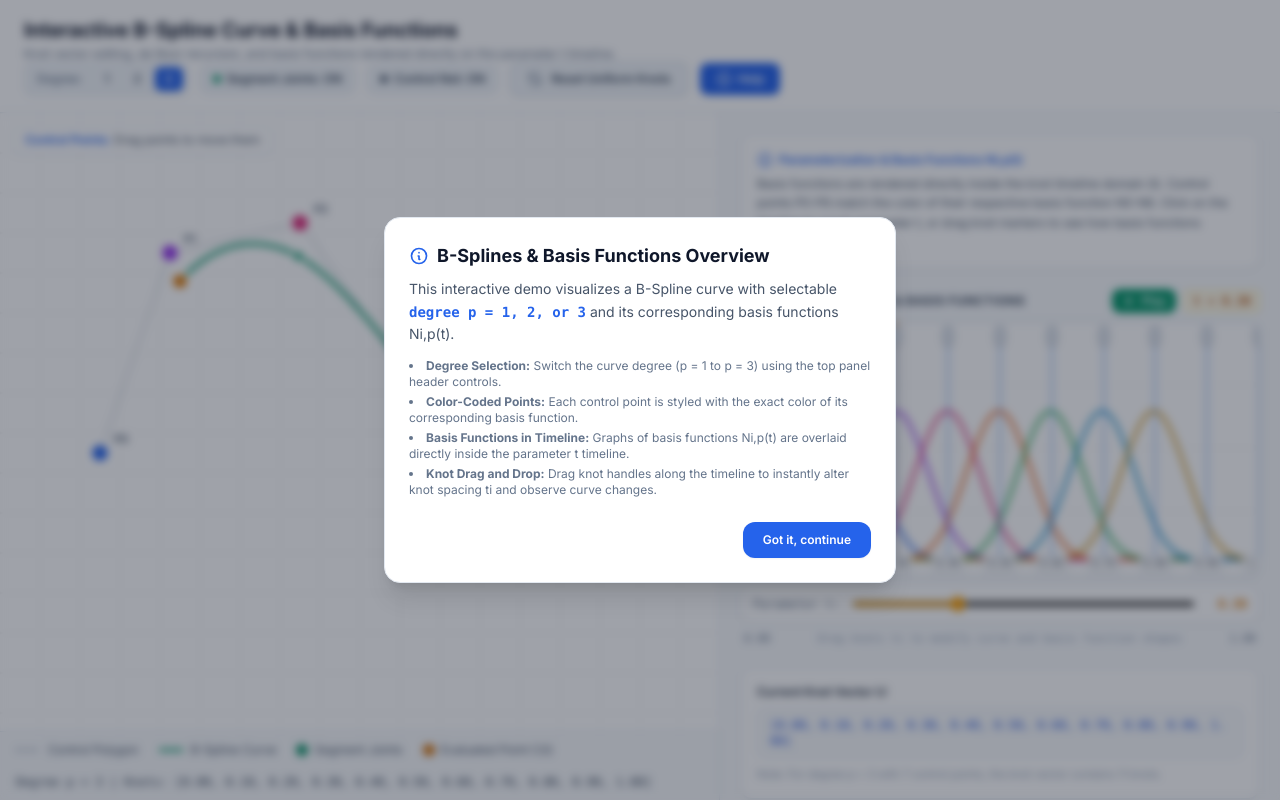
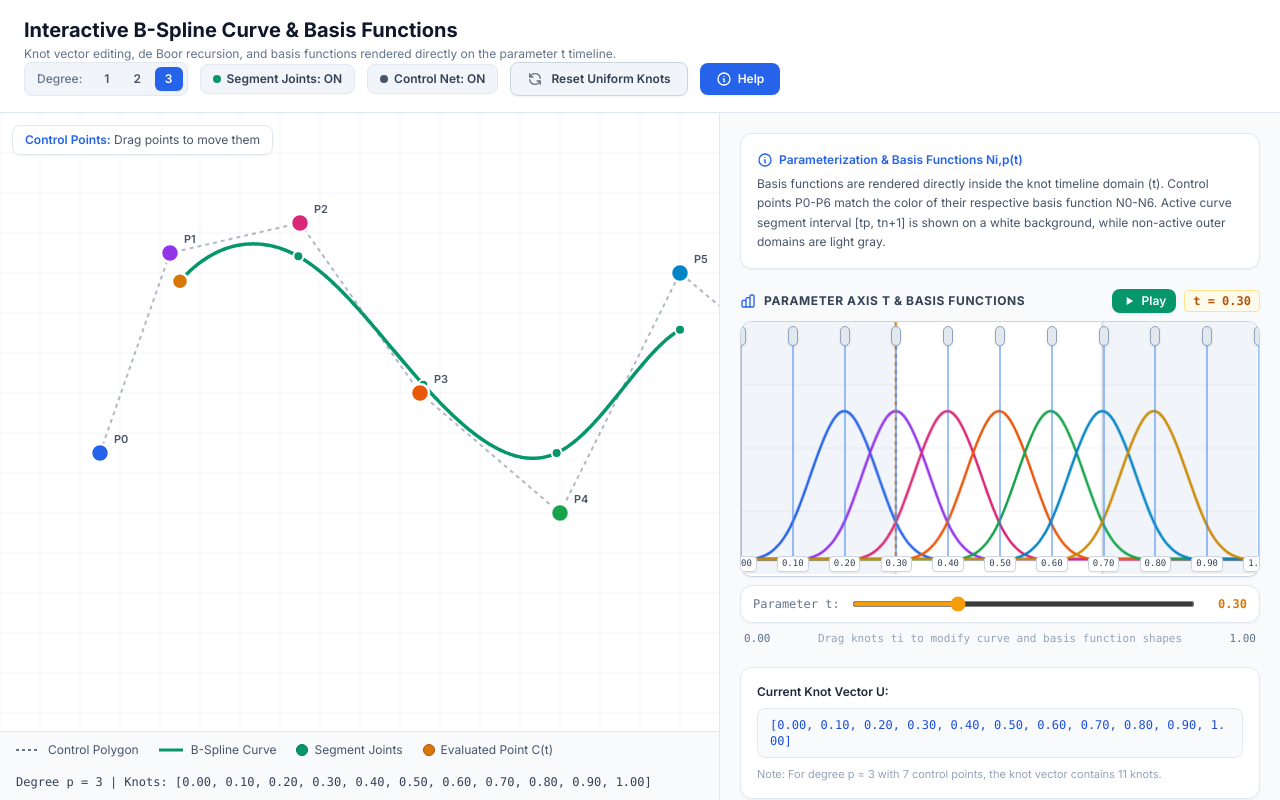
Before and after one commit to cmolik/bspline_curves, a plain HTML site: page index.html in a window 1280 px wide. Drawn offline with nearby package versions, Linux system fonts and the light colour scheme.

Commit message:
Enhance B-Spline visualization by highlighting active curve segments and updating timeline descriptions

```diff
--- a/index.html
+++ b/index.html
@@ -93,7 +93,7 @@
                     <svg class="w-4 h-4" fill="none" stroke="currentColor" stroke-width="2" viewBox="0 0 24 24"><path stroke-linecap="round" stroke-linejoin="round" d="M13 16h-1v-4h-1m1-4h.01M21 12a9 9 0 11-18 0 9 9 0 0118 0z"/></svg>
                     Parameterization & Basis Functions Ni,p(t)
                 </div>
-                Basis functions are rendered directly inside the knot timeline domain (t). Control points P0-P6 match the color of their respective basis function N0-N6. Click on the timeline to scrub parameter t, or drag knot markers to see how basis functions reshape dynamically.
+                Basis functions are rendered directly inside the knot timeline domain (t). Control points P0-P6 match the color of their respective basis function N0-N6. Active curve segment interval [tp, tn+1] is shown on a white background, while non-active outer domains are light gray.
             </div>
 
             <!-- Integrated Knot & Basis Function Timeline Container -->
@@ -151,7 +151,7 @@
 
     </main>
 
-    <div id="infoModal" class="fixed inset-0 bg-slate-900/40 backdrop-blur-sm z-50 flex items-center justify-center p-4 transition-opacity duration-300">
+    <div id="infoModal" class="fixed inset-0 bg-slate-900/40 backdrop-blur-sm z-50 flex items-center justify-center p-4 transition-opacity duration-300 opacity-0 pointer-events-none">
         <div class="bg-white border border-slate-200 rounded-2xl max-w-lg w-full p-6 shadow-xl relative">
             <h3 class="text-lg font-bold text-slate-900 mb-2 flex items-center gap-2">
                 <svg class="w-5 h-5 text-blue-600" fill="none" stroke="currentColor" stroke-width="2" viewBox="0 0 24 24"><path stroke-linecap="round" stroke-linejoin="round" d="M13 16h-1v-4h-1m1-4h.01M21 12a9 9 0 11-18 0 9 9 0 0118 0z"/></svg>
@@ -164,7 +164,7 @@
                 <ul class="list-disc list-inside space-y-1 text-slate-500 text-xs">
                     <li><strong>Degree Selection:</strong> Switch the curve degree (p = 1 to p = 3) using the top panel header controls.</li>
                     <li><strong>Color-Coded Points:</strong> Each control point is styled with the exact color of its corresponding basis function.</li>
-                    <li><strong>Basis Functions in Timeline:</strong> Graphs of basis functions Ni,p(t) are overlaid directly inside the parameter t timeline.</li>
+                    <li><strong>Basis Functions in Timeline:</strong> Graphs of basis functions Ni,p(t) are overlaid directly inside the parameter t timeline. Active curve intervals [tp, tn+1] are highlighted in white.</li>
                     <li><strong>Knot Drag and Drop:</strong> Drag knot handles along the timeline to instantly alter knot spacing ti and observe curve changes.</li>
                 </ul>
             </div>
@@ -481,6 +481,43 @@
 
             timelineCtx.clearRect(0, 0, width, height);
 
+            let n = controlPoints.length - 1;
+            let tMin = knots[0];
+            let tMax = knots[knots.length - 1];
+            let range = tMax - tMin || 1;
+
+            // Highlight valid segment domain [t_p, t_{n+1}] vs inactive domain
+            let tStartSeg = knots[p];
+            let tEndSeg = knots[controlPoints.length];
+
+            let xStartSeg = ((tStartSeg - tMin) / range) * width;
+            let xEndSeg = ((tEndSeg - tMin) / range) * width;
+
+            // Inactive outer interval left: [t_0, t_p]
+            if (xStartSeg > 0) {
+                timelineCtx.fillStyle = '#f1f5f9'; // slate-100 / light gray
+                timelineCtx.fillRect(0, 0, xStartSeg, height);
+            }
+
+            // Inactive outer interval right: [t_{n+1}, t_m]
+            if (xEndSeg < width) {
+                timelineCtx.fillStyle = '#f1f5f9'; // slate-100 / light gray
+                timelineCtx.fillRect(xEndSeg, 0, width - xEndSeg, height);
+            }
+
+            // Active domain middle: [t_p, t_{n+1}]
+            timelineCtx.fillStyle = '#ffffff'; // white background
+            timelineCtx.fillRect(xStartSeg, 0, xEndSeg - xStartSeg, height);
+
+            // Domain boundary lines
+            timelineCtx.strokeStyle = '#cbd5e1'; // slate-300
+            timelineCtx.lineWidth = 1.5;
+
+            timelineCtx.beginPath();
+            timelineCtx.moveTo(xStartSeg, 0); timelineCtx.lineTo(xStartSeg, height);
+            timelineCtx.moveTo(xEndSeg, 0); timelineCtx.lineTo(xEndSeg, height);
+            timelineCtx.stroke();
+
             // Subtle timeline background grid lines
             timelineCtx.strokeStyle = 'rgba(0, 0, 0, 0.05)';
             timelineCtx.lineWidth = 1;
@@ -488,11 +525,6 @@
                 let y = (height / 4) * i;
                 timelineCtx.beginPath(); timelineCtx.moveTo(0, y); timelineCtx.lineTo(width, y); timelineCtx.stroke();
             }
-
-            let n = controlPoints.length - 1;
-            let tMin = knots[0];
-            let tMax = knots[knots.length - 1];
-            let range = tMax - tMin || 1;
 
             // Draw each basis function curve Ni,p(t) using its specific color matching control point Pi
             for (let i = 0; i <= n; i++) {
```
